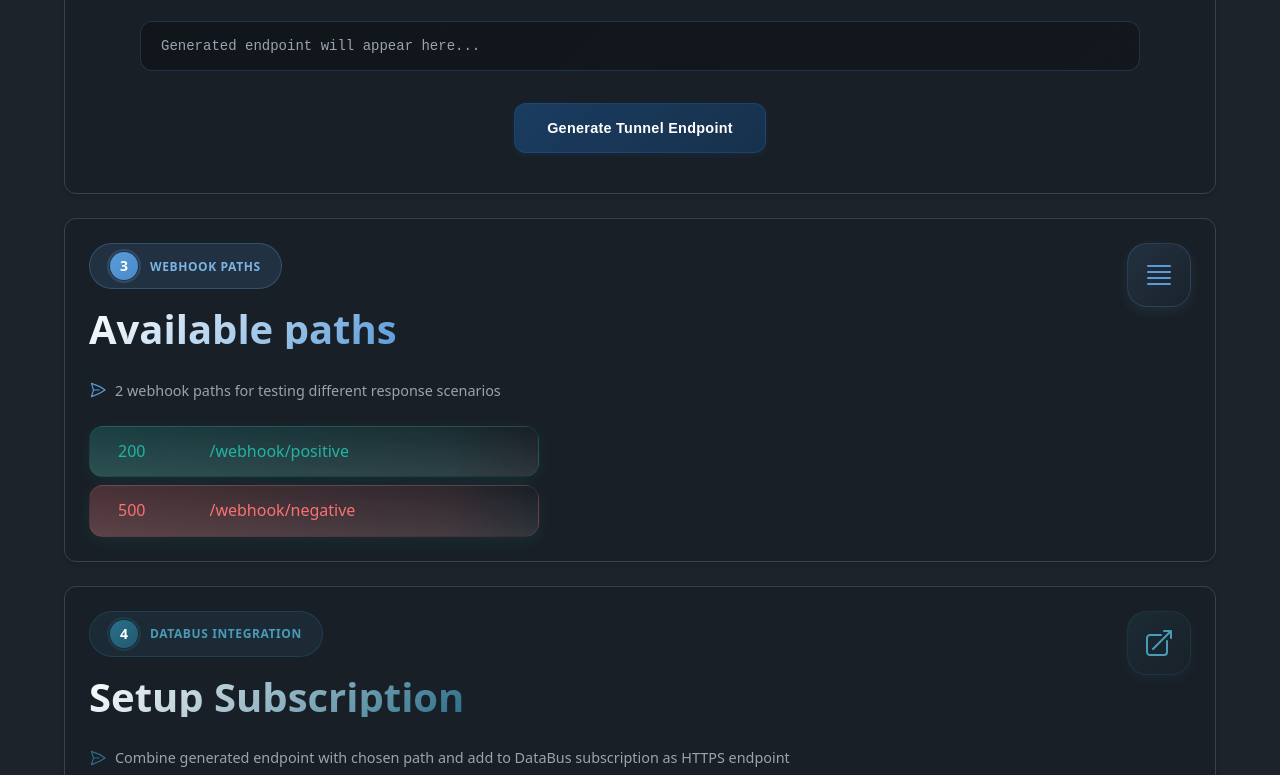
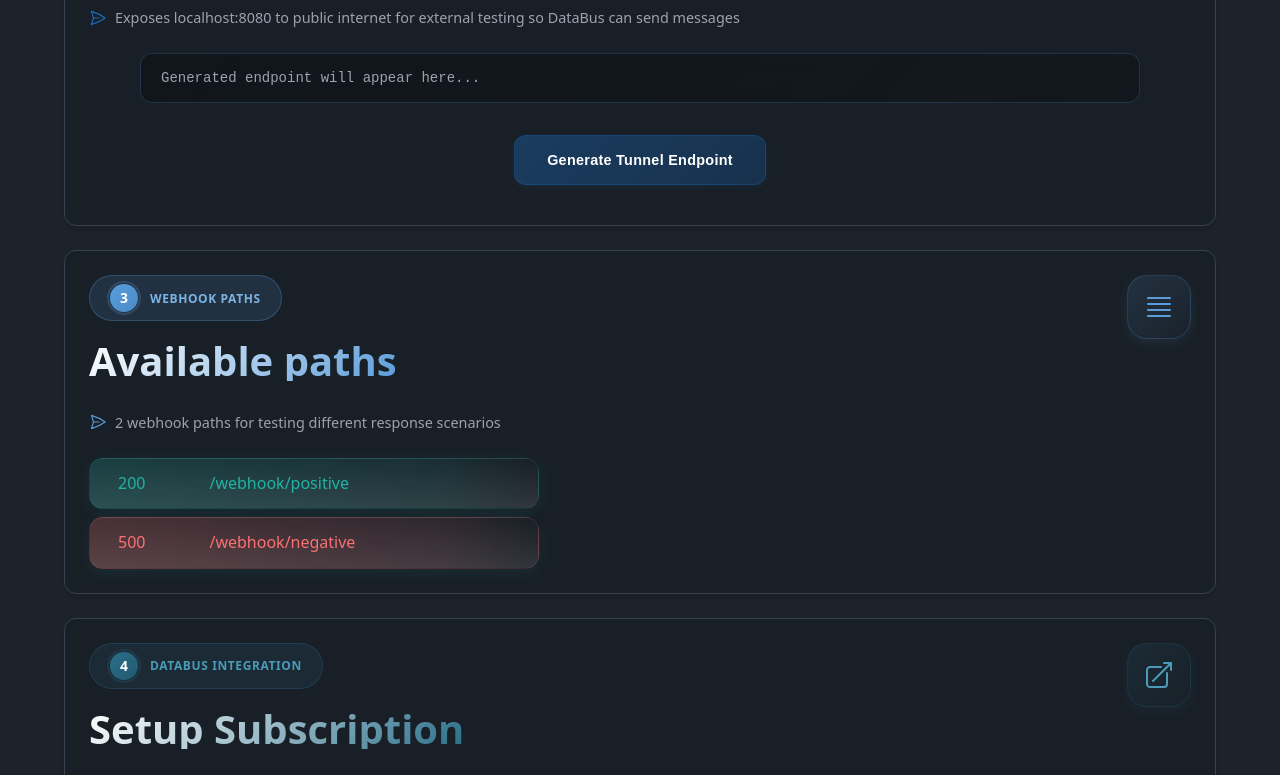
Before and after one commit to simona-tkww/databus-testing, a plain HTML site: page index.html in a window 1280 px wide. Shown: the part 634-1409 px from the top of the page. Drawn offline with Linux system fonts and the light colour scheme; no server answers.

Commit message:
added top margin

```diff
--- a/index.html
+++ b/index.html
@@ -577,7 +577,7 @@
 
     <div class="container">
         <!-- Setup Section -->
-        <div id="setup-section" class="content-section" style="display: block;">
+        <div id="setup-section" class="content-section" style="display: block; margin-top: 2rem;">
             <!-- Stats Grid -->
             <div class="stats-grid" style="grid-template-columns: 1fr;">
                 <!-- Server Status -->
```
